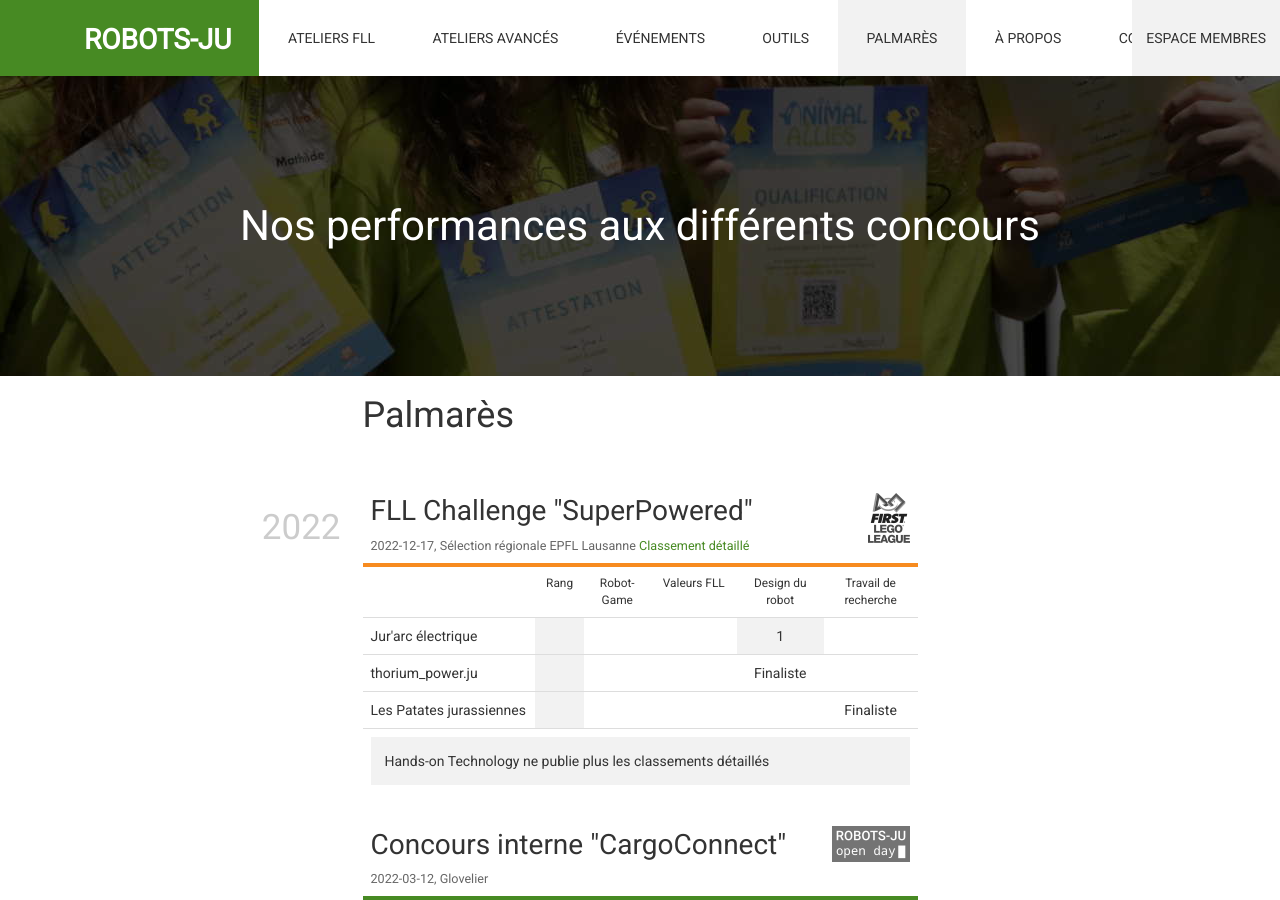
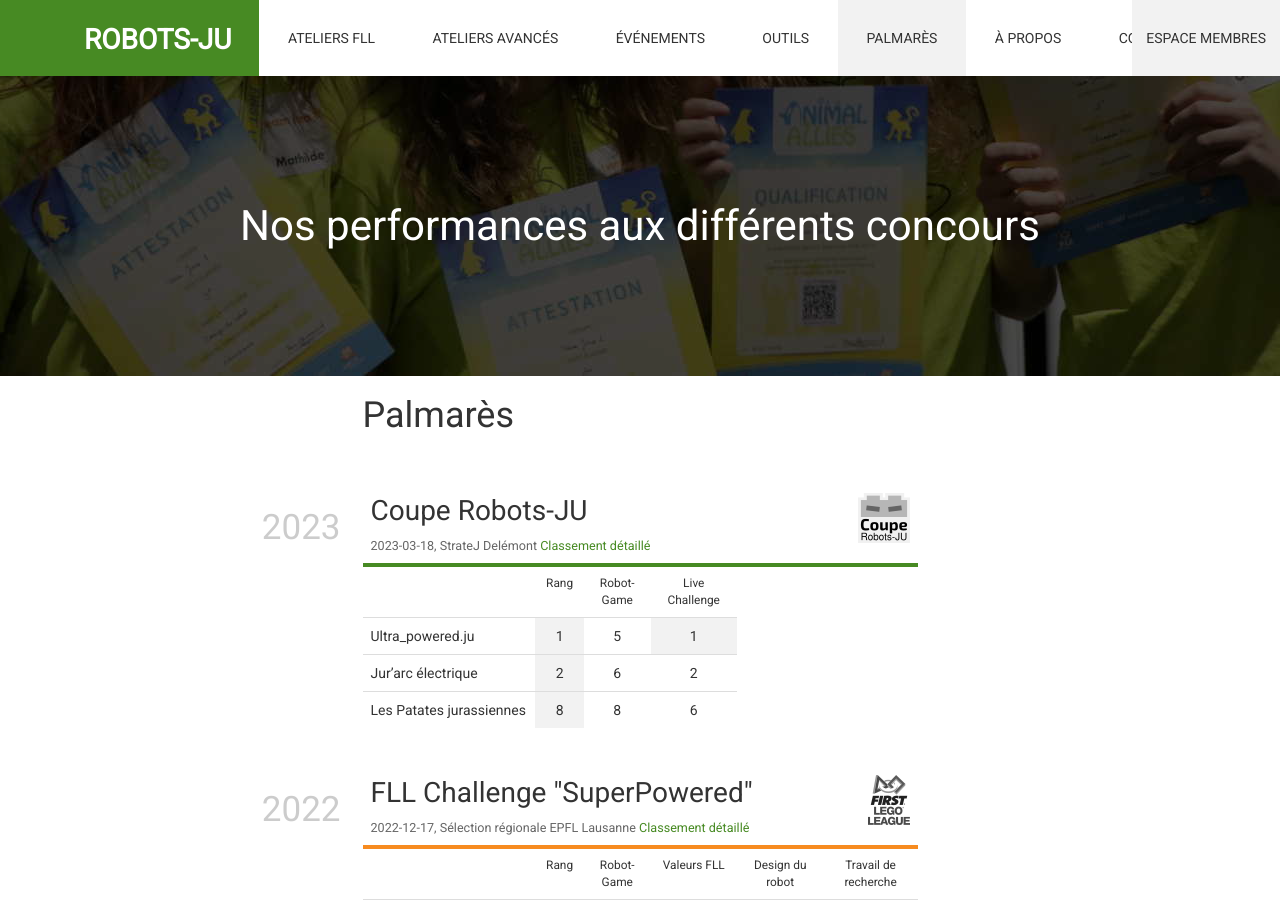
Before and after one commit to robots-ju/robots-ju.ch, a Jekyll site: the page built from palmares.md, in a window 1280 px wide and 900 px high. Built offline with Jekyll 4.4.1, drawn with Linux system fonts in a browser that asks for light colours; comment, search, counter and statistics services are not loaded.

Commit message:
Palmarès Coupe

```diff
--- a/_data/palmares.yml
+++ b/_data/palmares.yml
@@ -678,3 +678,24 @@
         research: Finaliste
   notes:
     - "Hands-on Technology ne publie plus les classements détaillés"
+- type: robotsju
+  title: Coupe Robots-JU
+  place: StrateJ Delémont
+  date: 2023-03-18
+  url: https://coupe.robots-ju.ch/resultats/2023
+  teams:
+    - name: Ultra_powered.ju
+      rank: 1
+      scores:
+        robotgame: 5
+        livechallenge: 1
+    - name: Jur’arc électrique
+      rank: 2
+      scores:
+        robotgame: 6
+        livechallenge: 2
+    - name: Les Patates jurassiennes
+      rank: 8
+      scores:
+        robotgame: 8
+        livechallenge: 6
```
